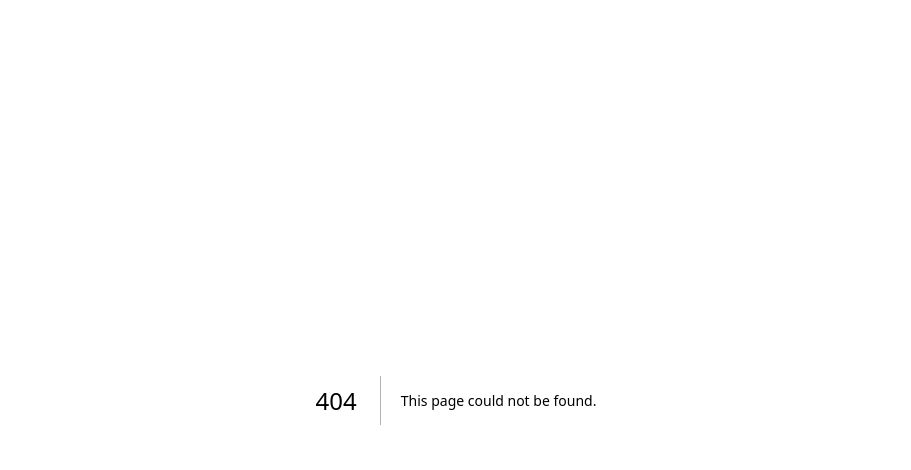
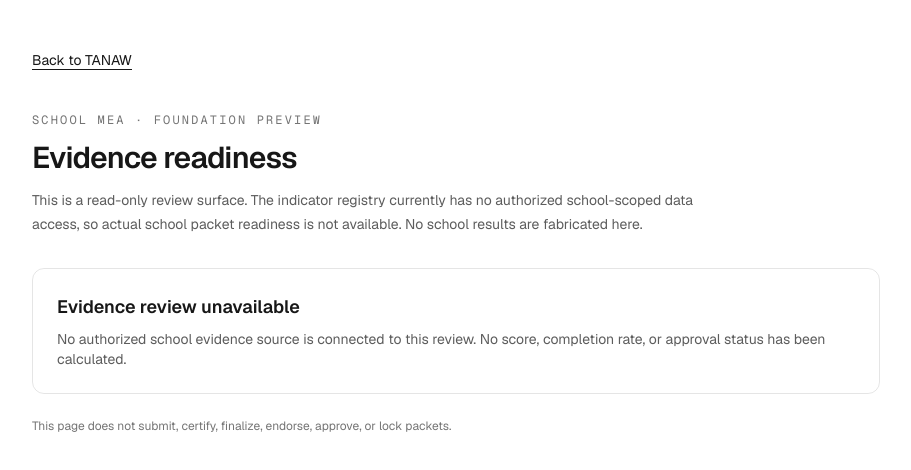
Before and after one commit to 312810-spec/project-tanaw, a Next.js app: page /review in a window 1280 px wide. Before the commit this address had no page. Shown: the top 470 px of the page, without its empty margins (184-1095 px from the left). Built offline with nearby package versions, Linux system fonts and the light colour scheme.

Commit message:
feat(smea): truthful read-only evidence review surface (#7)
* feat(smea): render evidence-only readiness result with explicit unavailable state

* feat(smea): add truthful read-only review route without fake data

* feat(smea): expose explicitly provisional evidence review link

```diff
--- /dev/null
+++ b/app/components/readiness-review.tsx
@@ -0,0 +1,56 @@
+import type { PacketReadiness } from "@/app/lib/smea-packet-readiness";
+
+const ISSUE_LABELS: Record<PacketReadiness["issues"][number]["code"], string> = {
+  definitionNotVerified: "Indicator definition not verified",
+  missingEvidence: "Source evidence missing",
+  mismatchedIndicator: "Indicator reference mismatch",
+  mismatchedPeriod: "Reporting period mismatch",
+  nonfiniteValue: "Invalid numeric value",
+  missingSourceLocator: "Source reference incomplete",
+  duplicateEvidence: "Multiple evidence records require reconciliation",
+  duplicateDefinition: "Duplicate indicator definitions",
+};
+
+/** Read-only preview of a packet validation result. Never represents approval. */
+export function ReadinessReview({
+  result,
+  scopeLabel,
+}: {
+  result: PacketReadiness | null;
+  scopeLabel: string;
+}) {
+  if (result === null) {
+    return (
+      <section aria-labelledby="readiness-title" className="rounded-xl border border-black/10 p-6 dark:border-white/15">
+        <h2 id="readiness-title" className="text-lg font-semibold">Evidence review unavailable</h2>
+        <p className="mt-2 text-sm text-foreground/70">
+          No authorized school evidence source is connected to this review. No score,
+          completion rate, or approval status has been calculated.
+        </p>
+      </section>
+    );
+  }
+  return (
+    <section aria-labelledby="readiness-title" className="rounded-xl border border-black/10 p-6 dark:border-white/15">
+      <h2 id="readiness-title" className="text-lg font-semibold">
+        Evidence readiness — {scopeLabel}
+      </h2>
+      <p className="mt-2 text-sm text-foreground/70">
+        {result.readyIndicators} of {result.expected} indicators meet the evidence checks.
+        This is not a certification, submission, district approval, or school Lock.
+      </p>
+      <p className="mt-3 text-sm font-medium" role="status">
+        {result.ready ? "Evidence checks complete" : "Evidence requires review"}
+      </p>
+      {result.issues.length > 0 && (
+        <ul className="mt-4 list-disc space-y-2 pl-5 text-sm">
+          {result.issues.map((issue, index) => (
+            <li key={issue.indicatorCode + "-" + issue.code + "-" + index}>
+              <strong>{issue.indicatorCode}:</strong> {ISSUE_LABELS[issue.code]}
+            </li>
+          ))}
+        </ul>
+      )}
+    </section>
+  );
+}
--- a/app/page.tsx
+++ b/app/page.tsx
@@ -1,3 +1,5 @@
+import Link from "next/link";
+
 /**
  * Project TANAW — application identity shell.
  *
@@ -94,6 +96,13 @@ export default function Home() {
           </div>
         </div>
 
+        <div className="mt-12">
+          <Link href="/review" className="inline-flex rounded-md border border-brand px-4 py-2 text-sm font-medium text-brand hover:bg-brand-soft focus-visible:outline-2 focus-visible:outline-offset-2 focus-visible:outline-brand">
+            View evidence review foundation
+          </Link>
+          <p className="mt-2 text-xs text-foreground/60">Read-only preview · no live school evidence connected</p>
+        </div>
+
         <div className="mt-20 flex flex-col gap-5">
           <div className="flex items-baseline gap-3">
             <h2 className="text-xl font-semibold tracking-tight">
--- /dev/null
+++ b/app/review/page.tsx
@@ -0,0 +1,32 @@
+import Link from "next/link";
+import { ReadinessReview } from "@/app/components/readiness-review";
+
+export const metadata = {
+  title: "Evidence review",
+  description: "Read-only SMEA evidence readiness foundation",
+};
+
+export default function EvidenceReviewPage() {
+  return (
+    <main className="mx-auto w-full max-w-4xl flex-1 px-6 py-12 text-foreground">
+      <Link href="/" className="text-sm underline underline-offset-4">
+        Back to TANAW
+      </Link>
+      <p className="mt-10 font-mono text-xs uppercase tracking-[0.18em] text-foreground/60">
+        School MEA · Foundation preview
+      </p>
+      <h1 className="mt-3 text-3xl font-semibold tracking-tight">
+        Evidence readiness
+      </h1>
+      <p className="mt-3 mb-8 max-w-2xl text-sm leading-6 text-foreground/70">
+        This is a read-only review surface. The indicator registry currently
+        has no authorized school-scoped data access, so actual school packet
+        readiness is not available. No school results are fabricated here.
+      </p>
+      <ReadinessReview result={null} scopeLabel="Not connected" />
+      <p className="mt-6 text-xs text-foreground/60">
+        This page does not submit, certify, finalize, endorse, approve, or lock packets.
+      </p>
+    </main>
+  );
+}
```
